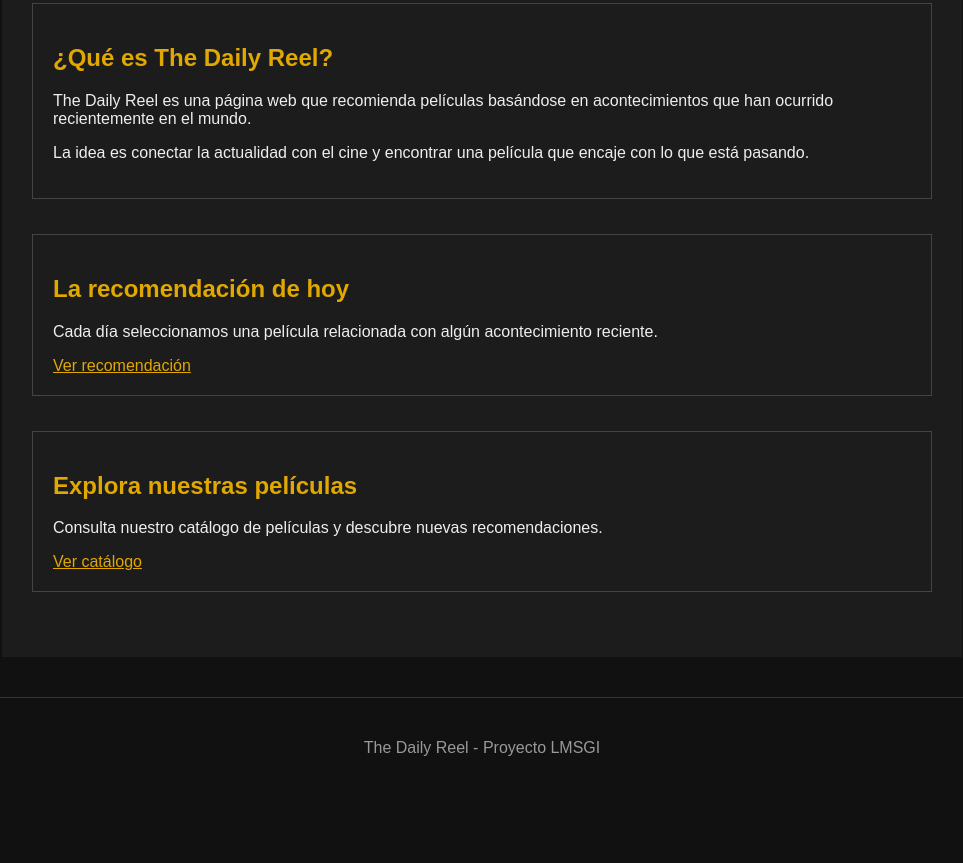
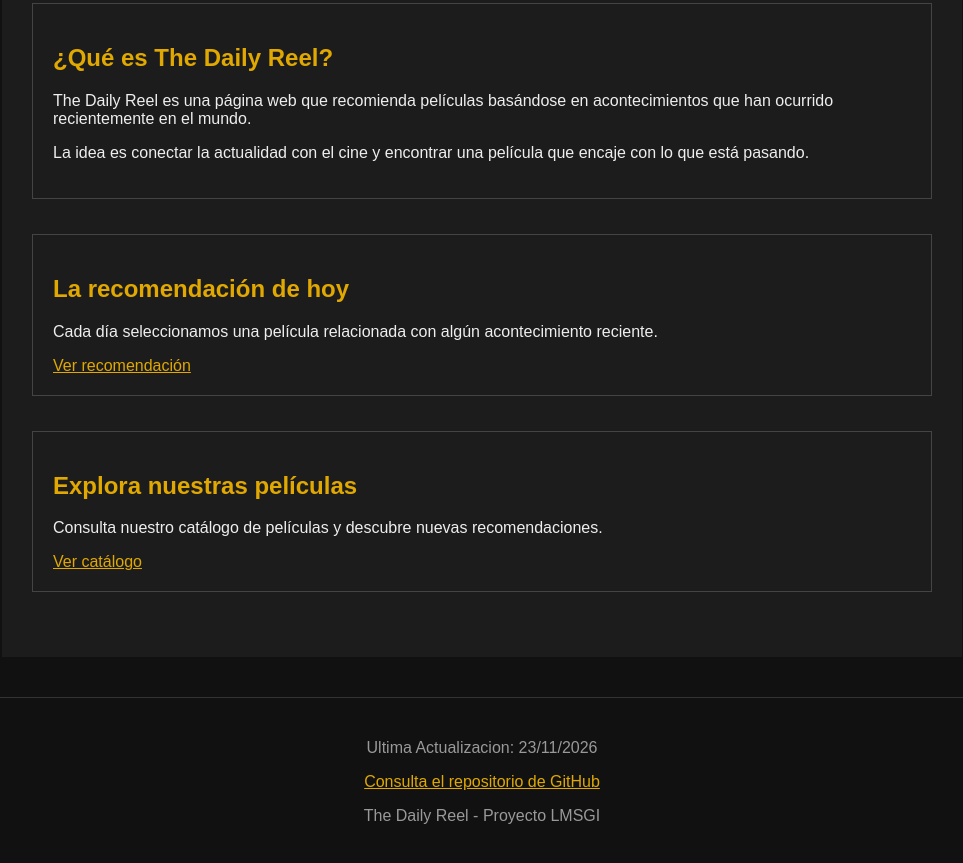
Before and after one commit to Arn-Pok/The-Daily-Reel-LMSGI, a plain HTML site: page index.html in a window 1280 px wide. Shown: the part 247-1110 px from the top of the page, without its empty margins (158-1121 px from the left). Before the commit the page ends 1045 px from the top, so only its background shows below. Drawn offline with Linux system fonts and the light colour scheme.

Commit message:
Add last update date and GitHub link to footer

```diff
--- a/index.html
+++ b/index.html
@@ -91,14 +91,18 @@
 
 
 <footer>
-
+    <p>Ultima Actualizacion: 23/11/2026</p>
+    <p>
+        <a href="https://github.com/el-teu-usuari/el-teu-repositori">
+            Consulta el repositorio de GitHub
+        </a>
+    </p>
     <p>
         The Daily Reel - Proyecto LMSGI
     </p>
 
 </footer>
 
-
 </body>
 
 </html>
```
